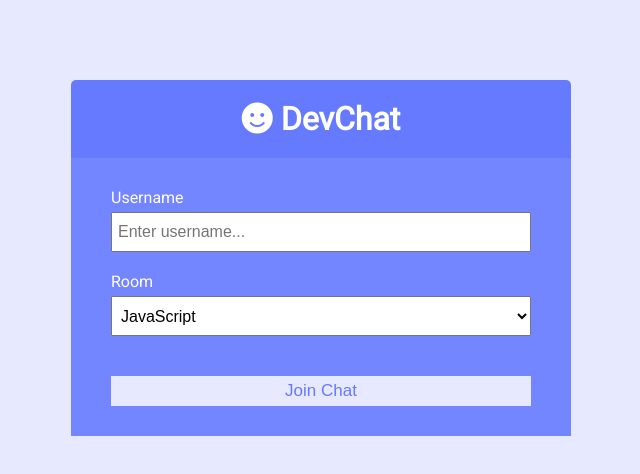
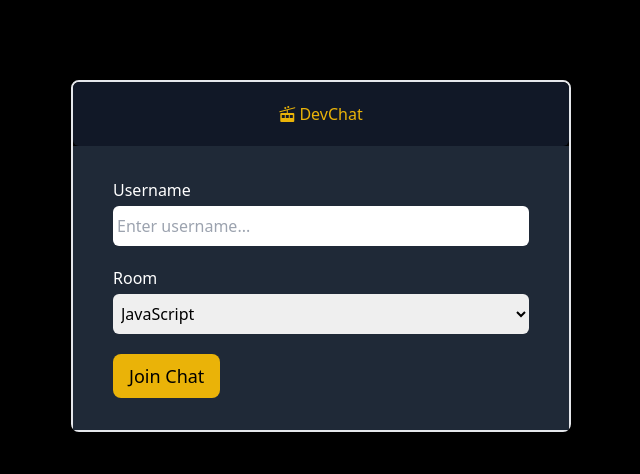
Before and after one commit to devfabien/devchat, a website: page public/index.html in a window 1280 px wide. Shown: the whole page, without its empty margins (319-959 px from the left). Drawn offline with nearby package versions, Linux system fonts and the light colour scheme.

Commit message:
style: change style from css to tailwind

```diff
--- a/public/index.html
+++ b/public/index.html
@@ -10,29 +10,31 @@
 			integrity="sha256-mmgLkCYLUQbXn0B1SRqzHar6dCnv9oZFPEC1g1cwlkk="
 			crossorigin="anonymous"
 		/>
-		<link rel="stylesheet" href="css/style.css" />
+		<!-- <link rel="stylesheet" href="css/style.css" /> -->
+		<script src="https://cdn.tailwindcss.com"></script>
+
 		<title>DevChat App</title>
 	</head>
-	<body>
-		<div class="join-container">
-			<header class="join-header">
-				<h1><i class="fas fa-smile"></i> DevChat</h1>
+	<body class="bg-black">
+		<div class="max-w-[500px] mx-auto my-20 text-white border-2 rounded-lg">
+			<header class="text-center p-5 bg-gray-900 rounded-md">
+				<h1 class="text-yellow-500"><i class="fas fa-tram"></i> DevChat</h1>
 			</header>
-			<main class="join-main">
+			<main class="py-8 px-10 bg-gray-800">
 				<form action="chat.html">
-					<div class="form-control">
-						<label for="username">Username</label>
+					<div class="mb-5">
+						<label for="username" class="block mb-1">Username</label>
 						<input
 							type="text"
 							name="username"
 							id="username"
 							placeholder="Enter username..."
-							required
+							required class="text-base p-1 h-10 w-full text-black rounded-md"
 						/>
 					</div>
-					<div class="form-control">
-						<label for="room">Room</label>
-						<select name="room" id="room">
+					<div class="mb-5">
+						<label for="room" class="block mb-1">Room</label>
+						<select name="room" id="room" class="text-base p-1 h-10 w-full text-black rounded-md">
 							<option value="JavaScript">JavaScript</option>
 							<option value="Python">Python</option>
 							<option value="PHP">PHP</option>
@@ -41,7 +43,7 @@
 							<option value="Java">Java</option>
 						</select>
 					</div>
-					<button type="submit" class="btn">Join Chat</button>
+					<button type="submit" class="cursor-pointer px-4 py-2 bg-yellow-500 rounded-lg text-black text-lg">Join Chat</button>
 				</form>
 			</main>
 		</div>
```
